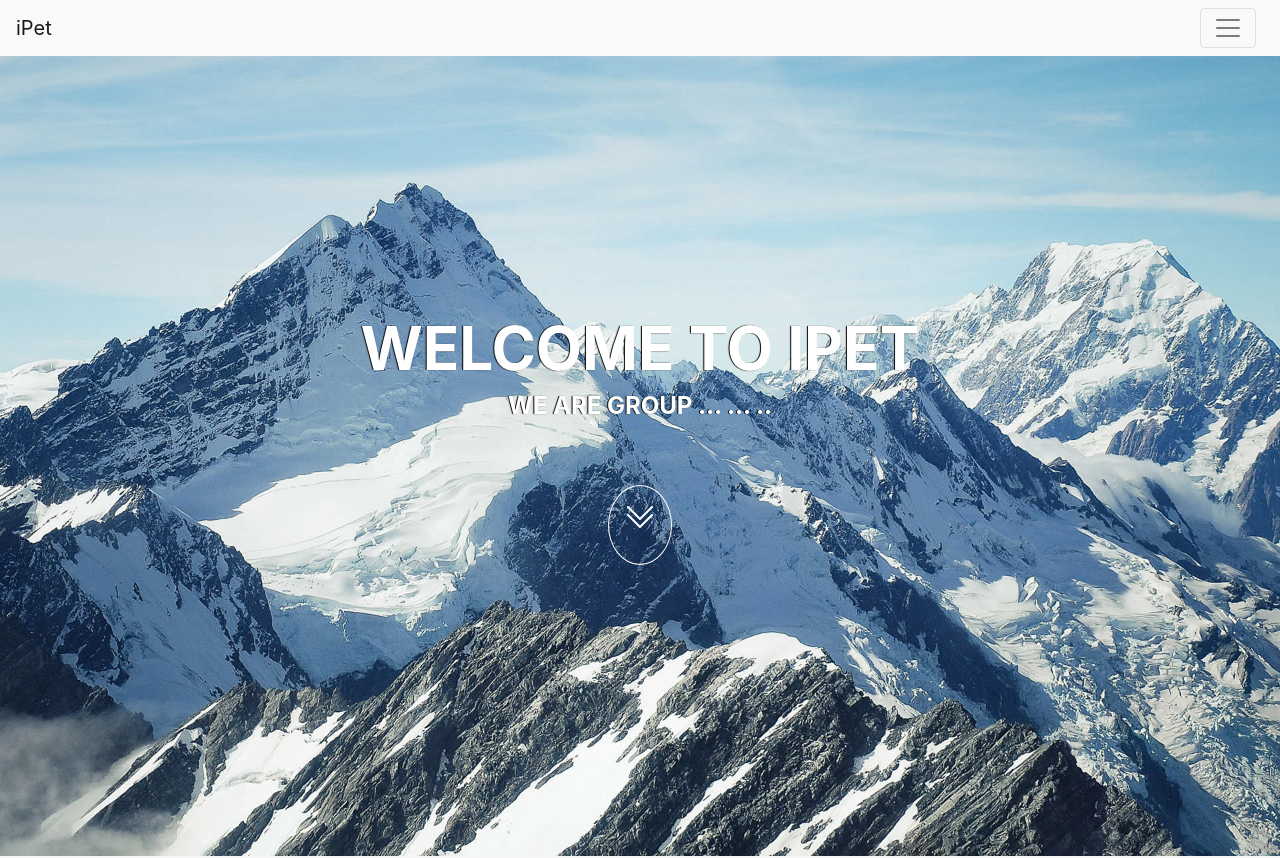
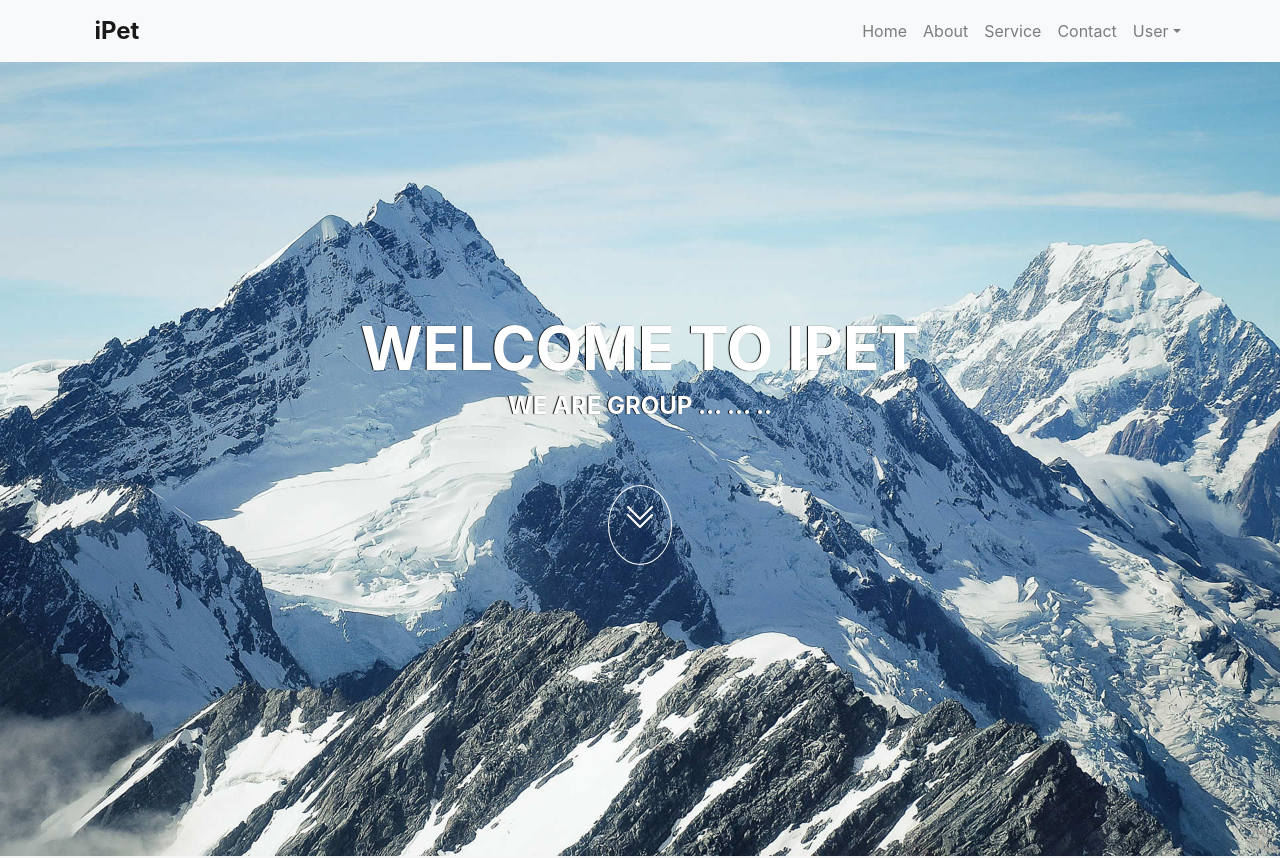
Before and after one commit to shadiqfauzi/iPet-FP, a React (Create React App) app: page / in a window 1280 px wide. Shown: the top 858 px of the page. Built offline with nearby package versions, Linux system fonts and the light colour scheme.

Commit message:
updated header
perubahan header

```diff
--- a/src/Components/Header.js
+++ b/src/Components/Header.js
@@ -1,31 +1,66 @@
 import React, { useState } from 'react';
-import { Link } from 'react-router-dom'
-import { Collapse, Navbar, NavbarToggler, NavbarBrand, Nav, NavItem } from 'reactstrap';
+import {Link} from 'react-router-dom'
+import {
+  Collapse,
+  Navbar,
+  NavbarToggler,
+  NavbarBrand,
+  Nav,
+  NavItem,
+  NavLink,
+  UncontrolledDropdown,
+  DropdownToggle,
+  DropdownMenu,
+  DropdownItem
+} from 'reactstrap';
 
 const Header = (props) => {
-  const [collapsed, setCollapsed] = useState(true);
+  const [isOpen, setIsOpen] = useState(false);
 
-  const toggleBrand = () => setCollapsed(true)
-
-  const toggleNavbar = () => setCollapsed(!collapsed);
+  const toggle = () => setIsOpen(!isOpen);
 
   return (
     <div>
-      <Navbar fixed="top" color="light" light>
-        <NavbarBrand onClick={toggleBrand} className="mr-auto" tag={Link} to={'/'}>iPet</NavbarBrand>
-        <NavbarToggler onClick={toggleNavbar} className="mr-2" />
-        <Collapse isOpen={!collapsed} navbar>
-          <Nav navbar>
-            <Link onClick={toggleNavbar} to="/login">
-              <NavItem style={{'color': 'black'}}>
-                Login
+      <Navbar color="light" light expand="md" fixed='top'>
+        <NavbarBrand href="/" className='navbar' style={{marginLeft: '5%', fontSize:'150%', marginRight: '56%'}}><strong>iPet</strong></NavbarBrand>
+        <NavbarToggler onClick={toggle} />
+        <Collapse isOpen={isOpen} navbar>
+          <Nav className="mr-auto" navbar>
+            <Link to='/'>
+              <NavItem>
+                <NavLink>Home</NavLink>
               </NavItem>
             </Link>
-            <Link onClick={toggleNavbar} to="/register">
-              <NavItem>
-                Register
-              </NavItem>
-            </Link>
+            <NavItem>
+              <NavLink>About</NavLink>
+            </NavItem>
+            <NavItem>
+              <NavLink>Service</NavLink>
+            </NavItem>
+            <NavItem>
+              <NavLink>Contact</NavLink>
+            </NavItem>
+            <UncontrolledDropdown nav inNavbar>
+              <DropdownToggle nav caret>
+                User
+              </DropdownToggle>
+              <DropdownMenu right>
+                <Link to='/login'>
+                <DropdownItem>
+                   Login
+                </DropdownItem>
+                </Link>
+                <Link to='/register'>
+                <DropdownItem>
+                  Register
+                </DropdownItem>
+                </Link>
+                <DropdownItem divider />
+                <DropdownItem>
+                  Reset
+                </DropdownItem>
+              </DropdownMenu>
+            </UncontrolledDropdown>
           </Nav>
         </Collapse>
       </Navbar>
```
